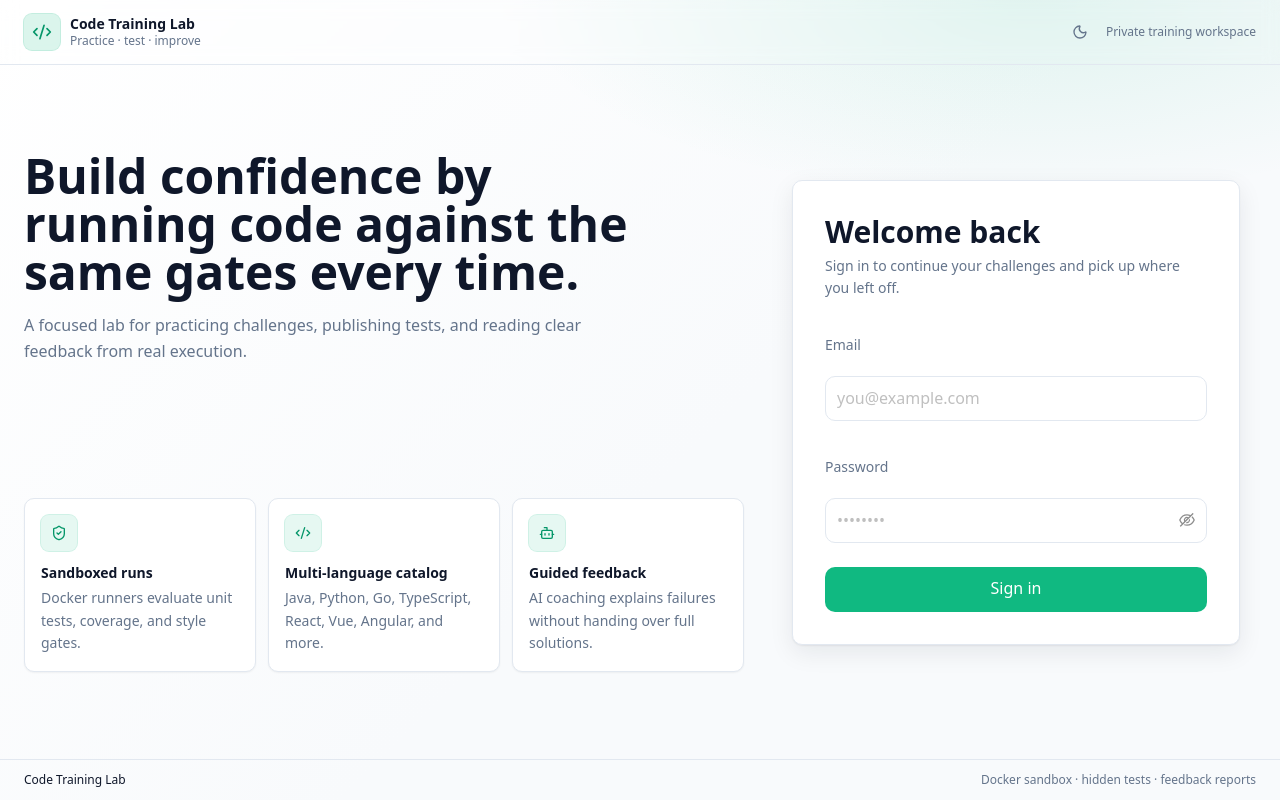
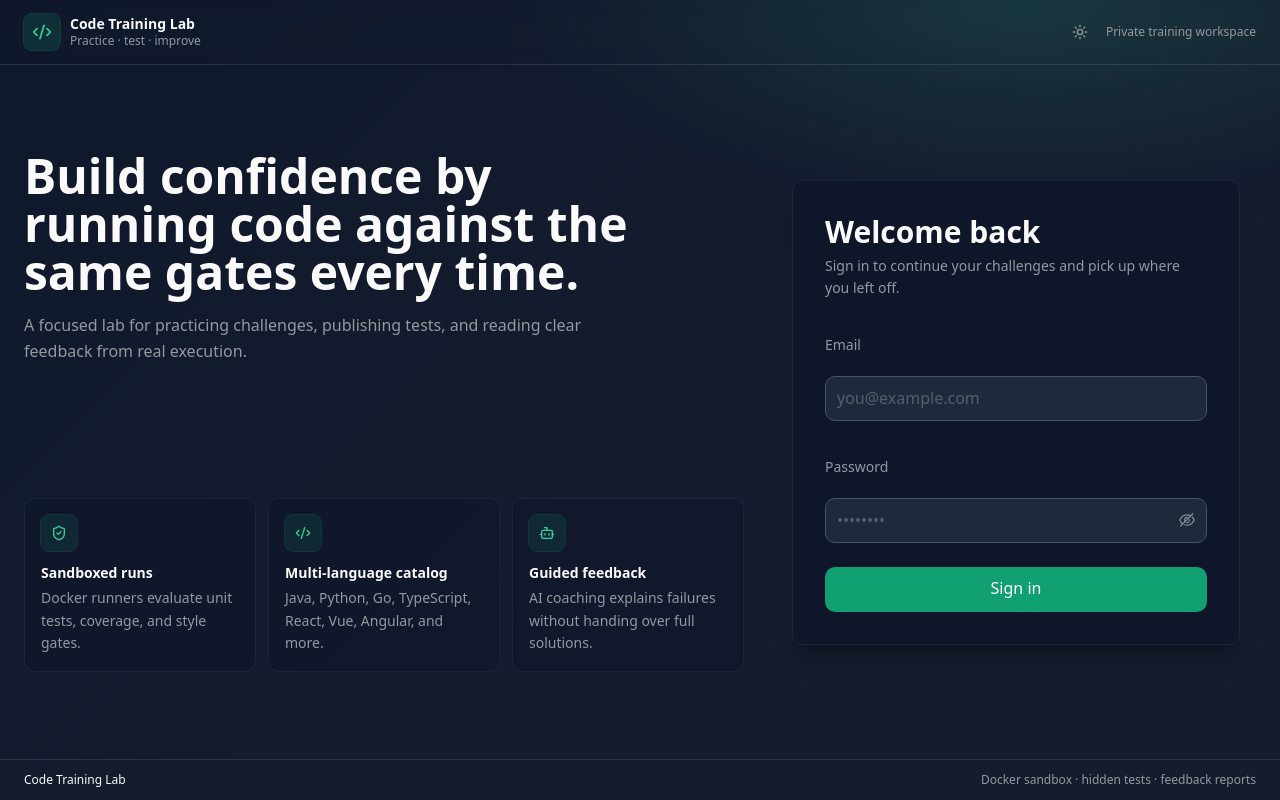
Before and after one commit to josalero/code-challenge-ide, a React (Vite) app in the folder fe/: page /login in a window 1280 px wide. Built offline with nearby package versions, Linux system fonts and the light colour scheme; no server answers.

Commit message:
Light Themes

```diff
--- a/fe/index.html
+++ b/fe/index.html
@@ -17,8 +17,6 @@
           var root = document.documentElement;
           if (stored === "light" || stored === "dark") {
             root.classList.add(stored);
-          } else if (window.matchMedia("(prefers-color-scheme: light)").matches) {
-            root.classList.add("light");
           } else {
             root.classList.add("dark");
           }
--- a/fe/src/theme/themeStorage.ts
+++ b/fe/src/theme/themeStorage.ts
@@ -27,9 +27,6 @@ export function resolveInitialTheme(): ThemeMode {
   if (stored) {
     return stored;
   }
-  if (typeof window !== "undefined" && window.matchMedia("(prefers-color-scheme: light)").matches) {
-    return "light";
-  }
   return "dark";
 }
 
```
Also changed, not shown: 2 other files (tests, documents, lock files or other folders).
